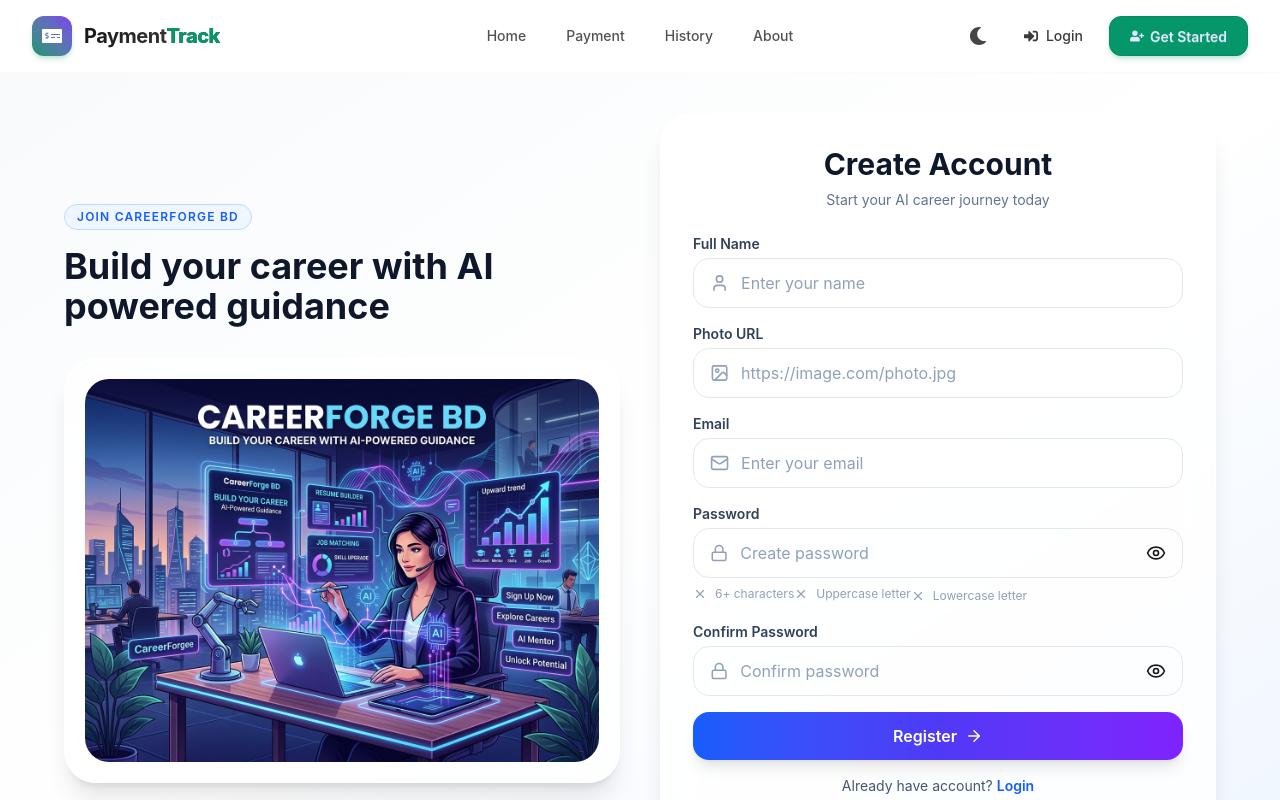
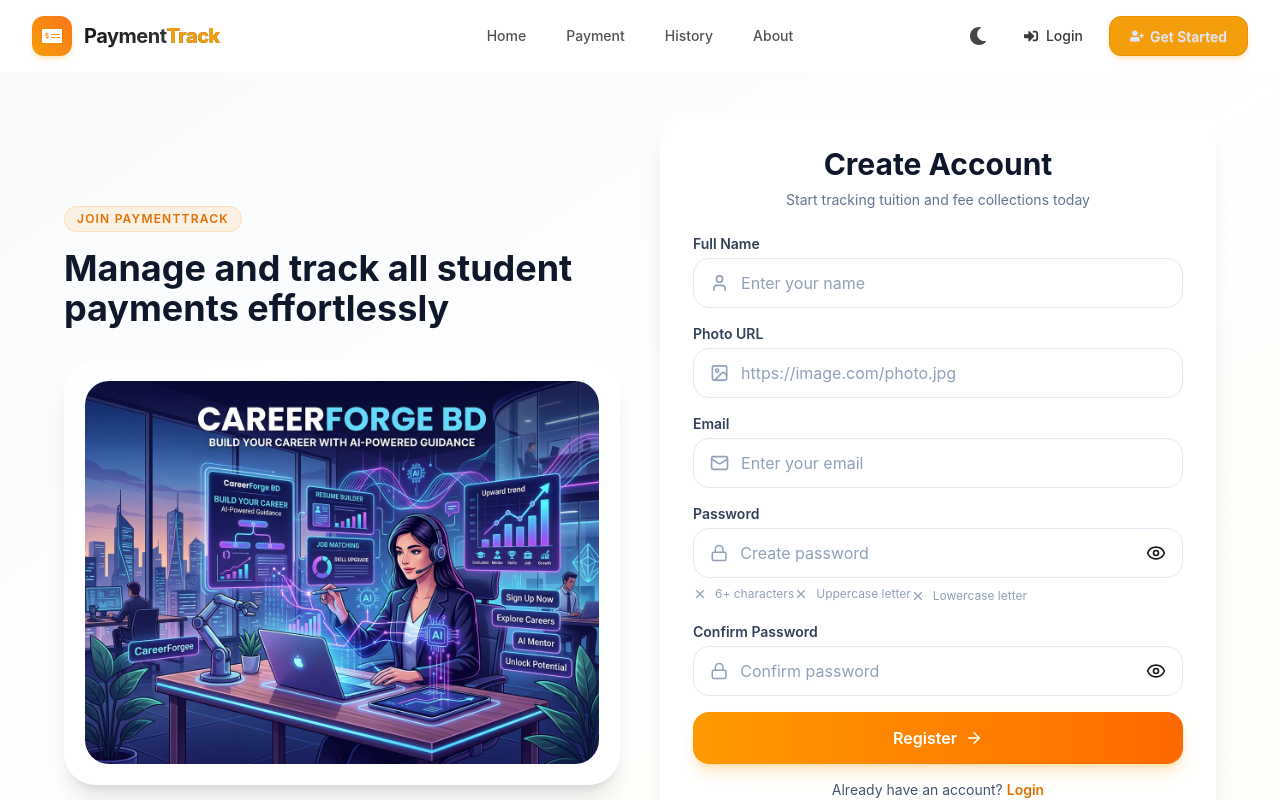
Before and after one commit to Shakwath/Payment-tracker, a React (Vite) app: page /signup in a window 1280 px wide. Shown: the top 800 px of the page. Built offline with nearby package versions, Linux system fonts and the light colour scheme; no server answers.

Commit message:
Update theme and base colors to warm amber/orange and slate palette

```diff
--- a/src/Components/Home/Features.jsx
+++ b/src/Components/Home/Features.jsx
@@ -38,7 +38,7 @@ const Features = () => {
   const dark = theme === "dark";
 
   return (
-    <section className={`py-20 transition-all duration-500 ${dark ? "bg-[#050816]" : "bg-gradient-to-b from-white to-blue-50/30"}`}>
+    <section className={`py-20 transition-all duration-500 ${dark ? "bg-slate-950" : "bg-gradient-to-b from-white to-amber-50/20"}`}>
       <div className="mx-auto max-w-7xl px-6 lg:px-8">
         <div className="mx-auto max-w-2xl text-center">
           <p className="text-base font-semibold leading-7 text-primary uppercase tracking-widest">
@@ -64,7 +64,7 @@ const Features = () => {
                   viewport={{ once: true }}
                   transition={{ duration: 0.5, delay: index * 0.1 }}
                   className={`flex flex-col rounded-3xl border p-6 transition duration-300 hover:-translate-y-1 hover:shadow-xl ${
-                    dark ? "border-slate-800 bg-slate-900/40 hover:border-indigo-500/50" : "border-slate-100 bg-white hover:border-indigo-200"
+                    dark ? "border-slate-800 bg-slate-900/40 hover:border-amber-500/50" : "border-slate-100 bg-white hover:border-amber-300"
                   }`}
                 >
                   <dt className="flex items-center gap-x-3 text-base font-semibold leading-7">
--- a/src/Pages/Authentication/SignUp.jsx
+++ b/src/Pages/Authentication/SignUp.jsx
@@ -166,57 +166,68 @@ const SignUp = () => {
     ${error?"":"placeholder:text-slate-400"}`;
   return (
     <section
-    className={` min-h-screen px-5 py-10 transition-all duration-500 ${dark  ? "bg-[#050816]" : "bg-gradient-to-br from-slate-50 via-white to-blue-50"}`}
+      className={`min-h-screen px-5 py-10 transition-all duration-500 ${
+        dark
+          ? "bg-slate-950"
+          : "bg-gradient-to-br from-slate-50 via-white to-amber-50/40"
+      }`}
     >
       <div className="mx-auto grid max-w-6xl items-center gap-10 lg:grid-cols-2">
         {/* Image Side */}
         <motion.div
-          initial={{opacity:0,x:-30}}
-          animate={{opacity:1,x:0}}
-          transition={{duration:.6}}
+          initial={{ opacity: 0, x: -30 }}
+          animate={{ opacity: 1, x: 0 }}
+          transition={{ duration: 0.6 }}
           className="hidden lg:block"
         >
-          <p className="inline-block rounded-full border border-blue-200 bg-blue-50 px-3 py-1 text-xs font-semibold tracking-widest text-blue-600">
-            JOIN CAREERFORGE BD
+          <p className="inline-block rounded-full border border-amber-500/20 bg-amber-500/10 px-3 py-1 text-xs font-semibold tracking-widest text-amber-600 dark:text-amber-400">
+            JOIN PAYMENTTRACK
           </p>
           <h2
             className={`mt-4 text-4xl font-bold ${
               dark ? "text-white" : "text-slate-900"
             }`}
           >
-          Build your career with AI powered guidance
+            Manage and track all student payments effortlessly
           </h2>
-          <div className={` mt-8 rounded-4xl border p-5 shadow-xl backdrop-blur ${ dark ? "border-slate-70 bg-slate-900/70" : "border-white bg-white/70"   }
-          `}>
+          <div
+            className={`mt-8 rounded-4xl border p-5 shadow-xl backdrop-blur ${
+              dark ? "border-slate-800 bg-slate-900/70" : "border-white bg-white/70"
+            }`}
+          >
             <img
               src={Registeri}
               alt="Register"
-          className={`w-full rounded-3xl transition duration-500 ${ dark ? "brightness-45" : "brightness-100"}`}
+              className={`w-full rounded-3xl transition duration-500 ${
+                dark ? "brightness-45" : "brightness-100"
+              }`}
             />
           </div>
         </motion.div>
 
         {/* Form */}
         <motion.div
-          initial={{opacity:0,y:30}}
-          animate={{opacity:1,y:0}}
-          transition={{duration:.6}}
+          initial={{ opacity: 0, y: 30 }}
+          animate={{ opacity: 1, y: 0 }}
+          transition={{ duration: 0.6 }}
         >
           <div
-          className={`
-          rounded-4xl border p-6 shadow-xl backdrop-blur-xl sm:p-8
-          transition-all duration-500 ${ dark  ? "border-slate-700 bg-slate-900/70"   : "border-white/70 bg-white/80"  }
-          `}
+            className={`rounded-4xl border p-6 shadow-xl backdrop-blur-xl sm:p-8 transition-all duration-500 ${
+              dark
+                ? "border-slate-800 bg-slate-900/70"
+                : "border-white/70 bg-white/80"
+            }`}
           >
             <div className="mb-6 text-center">
               <h1
-            className={`text-3xl font-bold ${ dark?"text-white":"text-slate-900"
+                className={`text-3xl font-bold ${
+                  dark ? "text-white" : "text-slate-900"
                 }`}
               >
                 Create Account
               </h1>
-            <p className="mt-2 text-sm text-slate-500">
-                Start your AI career journey today
+              <p className="mt-2 text-sm text-slate-500 dark:text-slate-400">
+                Start tracking tuition and fee collections today
               </p>
             </div>
             <form
@@ -375,22 +386,21 @@ const SignUp = () => {
 
               <button
                 disabled={loading}
-                className=" group flex w-full items-center justify-center gap-2  rounded-2xl bg-gradient-to-r    from-blue-600 via-indigo-600 to-violet-600  py-3 font-semibold text-white shadow-lg transition hover:-translate-y-1 "
+                className="group flex w-full items-center justify-center gap-2 rounded-2xl bg-gradient-to-r from-amber-500 to-orange-500 py-3.5 font-semibold text-white shadow-lg shadow-amber-500/25 transition duration-300 hover:-translate-y-0.5 hover:shadow-amber-500/35 disabled:cursor-not-allowed disabled:opacity-70"
               >
-                {loading?"Creating...":"Register"}
-                {
-                  !loading &&
+                {loading ? "Creating..." : "Register"}
+                {!loading && (
                   <ArrowRight
                     size={18}
                     className="transition group-hover:translate-x-1"
                   />
-                }
+                )}
               </button>
-              <p className="text-center text-sm text-slate-600">
-                Already have account?
+              <p className="text-center text-sm text-slate-600 dark:text-slate-400">
+                Already have an account?
                 <Link
                   to="/signin"
-                  className="ml-1 font-semibold text-blue-600"
+                  className="ml-1 font-semibold text-amber-600 hover:text-amber-700 dark:text-amber-400"
                 >
                   Login
                 </Link>
@@ -399,7 +409,7 @@ const SignUp = () => {
               {/* divider */}
               <div className="relative py-1">
                 <div className="absolute inset-0 flex items-center">
-                  <div className={`w-full border-t ${ dark ? "border-slate-700" : "border-slate-200"
+                  <div className={`w-full border-t ${ dark ? "border-slate-800" : "border-slate-200"
                     }`}
                   />
                 </div>
@@ -407,7 +417,7 @@ const SignUp = () => {
                   <span
                     className={`px-4 text-sm ${
                       dark
-                        ? "bg-[#050816] text-slate-400"
+                        ? "bg-slate-900 text-slate-400"
                         : "bg-white text-slate-500"
                     }`}
                   >
--- a/src/Pages/Profile/UpdateProfile.jsx
+++ b/src/Pages/Profile/UpdateProfile.jsx
@@ -59,8 +59,8 @@ const UpdateProfile = () => {
     <section
       className={`min-h-[calc(100vh-4.5rem)] px-4 py-10 transition-all duration-500 flex items-center justify-center ${
         dark
-          ? "bg-[#050816]"
-          : "bg-gradient-to-br from-slate-50 via-white to-blue-50"
+          ? "bg-slate-950"
+          : "bg-gradient-to-br from-slate-50 via-white to-amber-50/40"
       }`}
     >
       <div className="w-full max-w-5xl mx-auto">
@@ -123,8 +123,8 @@ const UpdateProfile = () => {
               <div
                 className={`inline-flex items-center gap-1.5 px-3 py-1.5 rounded-full text-xs font-semibold tracking-wide ${
                   dark
-                    ? "bg-[#10B981]/15 text-[#10B981] border border-[#10B981]/25"
-                    : "bg-emerald-50 text-emerald-600 border border-emerald-100"
+                    ? "bg-amber-500/15 text-amber-400 border border-amber-500/25"
+                    : "bg-amber-50 text-amber-600 border border-amber-200"
                 }`}
               >
                 <Shield size={14} />
@@ -313,7 +313,7 @@ const UpdateProfile = () => {
                 <button
                   type="submit"
                   disabled={updating}
-                  className="group flex w-full items-center justify-center gap-2 rounded-2xl bg-linear-to-r from-blue-600 via-indigo-600 to-violet-600 px-5 py-3.5 text-sm font-semibold text-white shadow-lg shadow-blue-500/20 transition duration-300 hover:-translate-y-0.5 hover:shadow-blue-500/30 disabled:cursor-not-allowed disabled:opacity-70 mt-6"
+                  className="group flex w-full items-center justify-center gap-2 rounded-2xl bg-gradient-to-r from-amber-500 to-orange-500 px-5 py-3.5 text-sm font-semibold text-white shadow-lg shadow-amber-500/25 transition duration-300 hover:-translate-y-0.5 hover:shadow-amber-500/35 disabled:cursor-not-allowed disabled:opacity-70 mt-6"
                 >
                   <Save size={16} />
                   <span>{updating ? "Saving Changes..." : "Save Changes"}</span>
--- a/src/index.css
+++ b/src/index.css
@@ -1,5 +1,7 @@
 @import "tailwindcss";
 @plugin "daisyui";
+
+@variant dark (&:where(.dark, .dark *));
 
 @plugin "daisyui" {
   themes: light --default, dark --prefersdark;
@@ -7,17 +9,20 @@
 
 @plugin "daisyui/theme" {
   name: "light";
-  --color-primary: #059669;
-  --color-secondary: #7c3aed;
-  --color-accent: #0f766e;
+  --color-primary: #f59e0b;
+  --color-secondary: #f97316;
+  --color-accent: #fbbf24;
+  --color-base-100: #ffffff;
+  --color-base-200: #f8fafc;
+  --color-base-300: #f1f5f9;
 }
 
 @plugin "daisyui/theme" {
   name: "dark";
-  --color-primary: #10b981;
-  --color-secondary: #8b5cf6;
-  --color-accent: #14b8a6;
-  --color-base-100: #0f172a;
-  --color-base-200: #1e293b;
-  --color-base-300: #334155;
+  --color-primary: #f59e0b;
+  --color-secondary: #f97316;
+  --color-accent: #fbbf24;
+  --color-base-100: #020617;
+  --color-base-200: #0f172a;
+  --color-base-300: #1e293b;
 }
```
Also changed, not shown: src/Pages/Authentication/SignIn.jsx (+21 -18 lines). Lines whose indentation alone changed are shown as unchanged.
